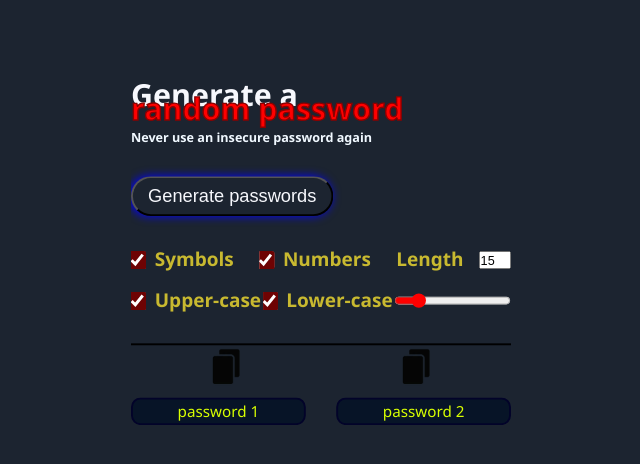
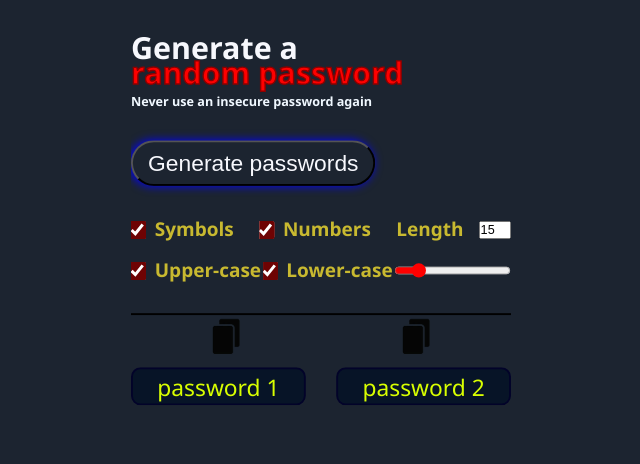
Before and after one commit to hiduta/my_projects, a plain HTML site: page password_gen/index.html in a window 1280 px wide. Shown: the whole page, without its empty margins (319-959 px from the left). Drawn offline with Linux system fonts and the light colour scheme.

Commit message:
Update main.css

```diff
--- a/password_gen/main.css
+++ b/password_gen/main.css
@@ -5,14 +5,16 @@
 }
 
 body {
+    min-width: 450px;
     background-color: #1C2430;
     font-family: 'Segoe UI', Tahoma, Geneva, Verdana, sans-serif;
 }
 
 body>div {
-    margin: 4rem auto 10rem;
+    margin: 1rem auto;
     width: 400px;
     transform: scale(0.95);
+    border-radius: 20px;
 }
 
 h1:nth-of-type(1) {
@@ -22,7 +24,7 @@ h1:nth-of-type(1) {
 
 h1:nth-of-type(2) {
     color: red;
-    margin-top: -1.75rem;
+    margin-top: -1rem;
     -webkit-text-stroke-color: darkred;
     -webkit-text-stroke-width: 1.5px;
 }
@@ -36,7 +38,7 @@ button {
     padding: 0.5rem 1rem ;
     background-color: #1C2430;
     border-radius: 100vh;
-    font-size: larger;
+    font-size: 1.5rem;
     color: #F7F8FD;
     animation: bor infinite linear 2000ms;
 }
@@ -107,6 +109,7 @@ input[type="number"]{
     text-align: center;
     word-wrap: break-word;
     padding: 0.1rem 0;
+    font-size: 1.5rem;
 }
 
 #leng-range {
@@ -124,5 +127,4 @@ img {
     width:30px;
     height: 40px;
     background-color: transparent;
-
 }
```
